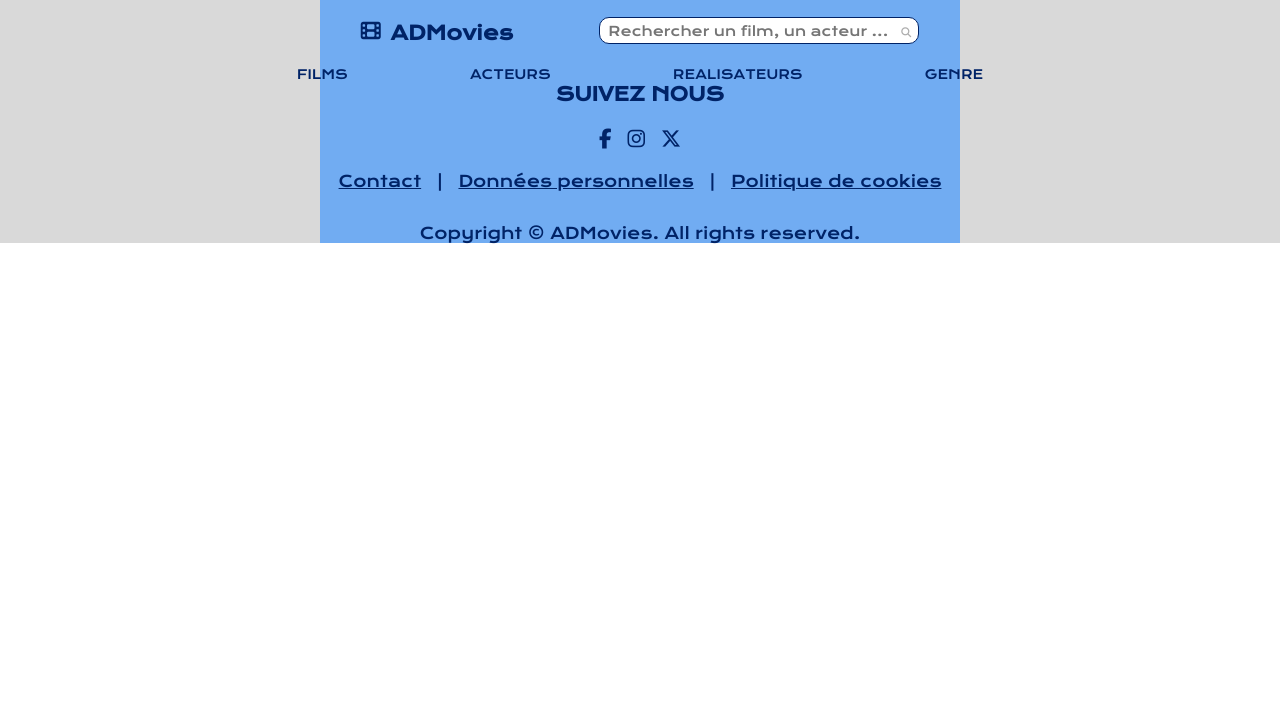
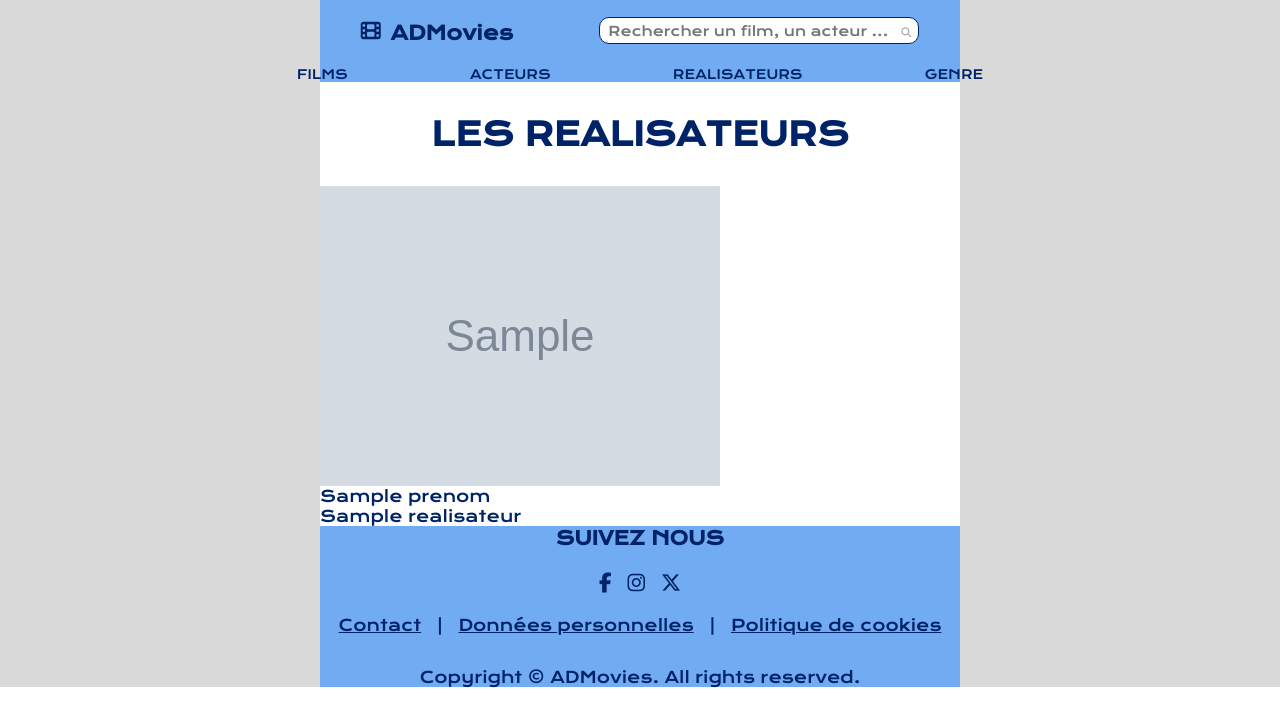
Before and after one commit to AntoineDrc/Projet_cinema, a PHP site: template view/listRealisateurs.php in a window 1280 px wide. Shown: the top 727 px of the page. Run offline with PHP 8.4, Linux system fonts and the light colour scheme; the template is opened without the code that fills it: most values are stand-ins (such as "Sample title", 1, 10 or a date in 2020); grey boxes marked "Sample" are stand-in pictures; some libraries are stand-ins or nearby versions.

Commit message:
Création d'une vue et de sa méthode pour afficher la liste des réalisateurs

```diff
--- a/index.php
+++ b/index.php
@@ -45,6 +45,10 @@ if(isset($_GET["action"]))
         case "addGenre":
             $ctrlCinema->addGenre();
             break;
+        case "listRealisateurs":
+            $ctrlCinema->listRealisateurs();
+            break;
+
     }
 }
 else
--- a/view/listRealisateurs.php
+++ b/view/listRealisateurs.php
@@ -0,0 +1,24 @@
+<?php ob_start(); ?>
+
+<div class="titrePage">
+    <h1>LES REALISATEURS</h1>
+</div>
+
+<?php foreach ($realisateurs as $realisateur)
+{ ?>
+    <div class="realisateurImg">
+        <img src="<?= $realisateur["img"]?>" alt="">
+    </div>
+    <div class="realisateurInfo">
+        <p><?= $realisateur["prenom"]?></p>
+        <p><?= $realisateur["nom"]?></p>
+    </div>
+<?php
+} ?>
+
+<?php
+$titre = "Liste des realisateurs";
+$titre_secondaire = "Liste des realiateurs";
+$contenu = ob_get_clean();
+require "view/template.php";
+?>
```
Also changed, not shown: controller/CinemaController.php (+20 -0 lines), view/listActeurs.php (+9 -21 lines), public/img/chazelle.jpg (added), public/img/derrickson.jpg (added), public/img/nolan.jpg (added).
